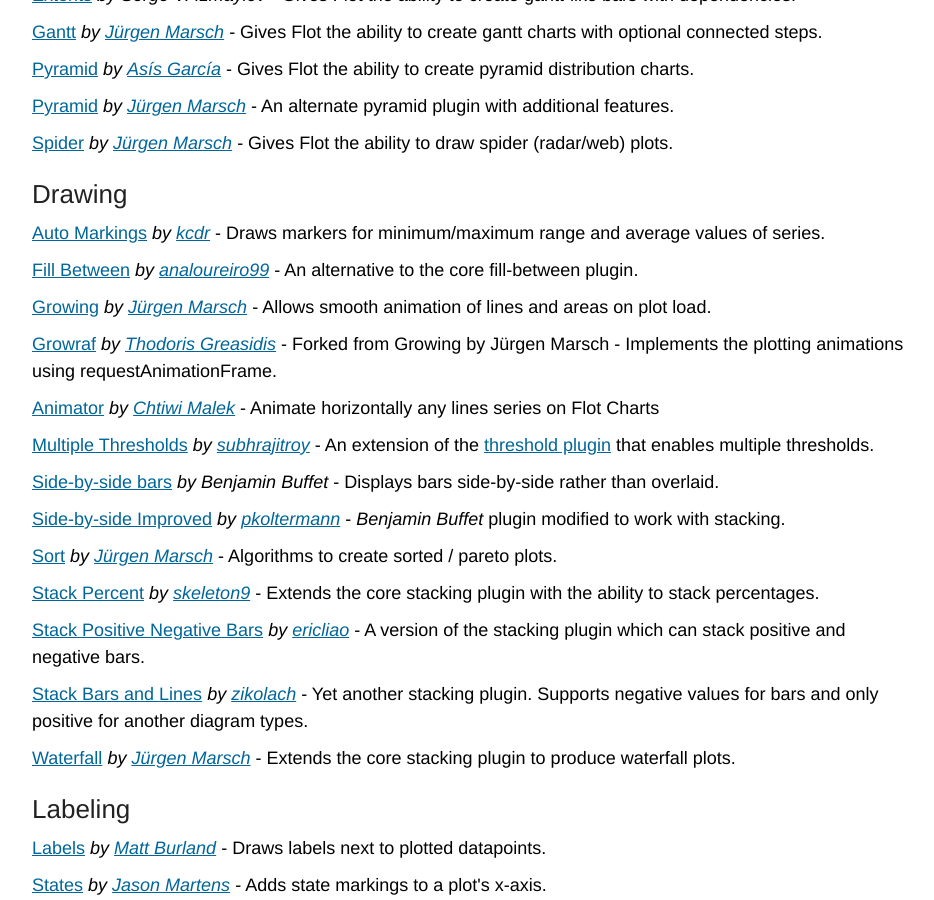
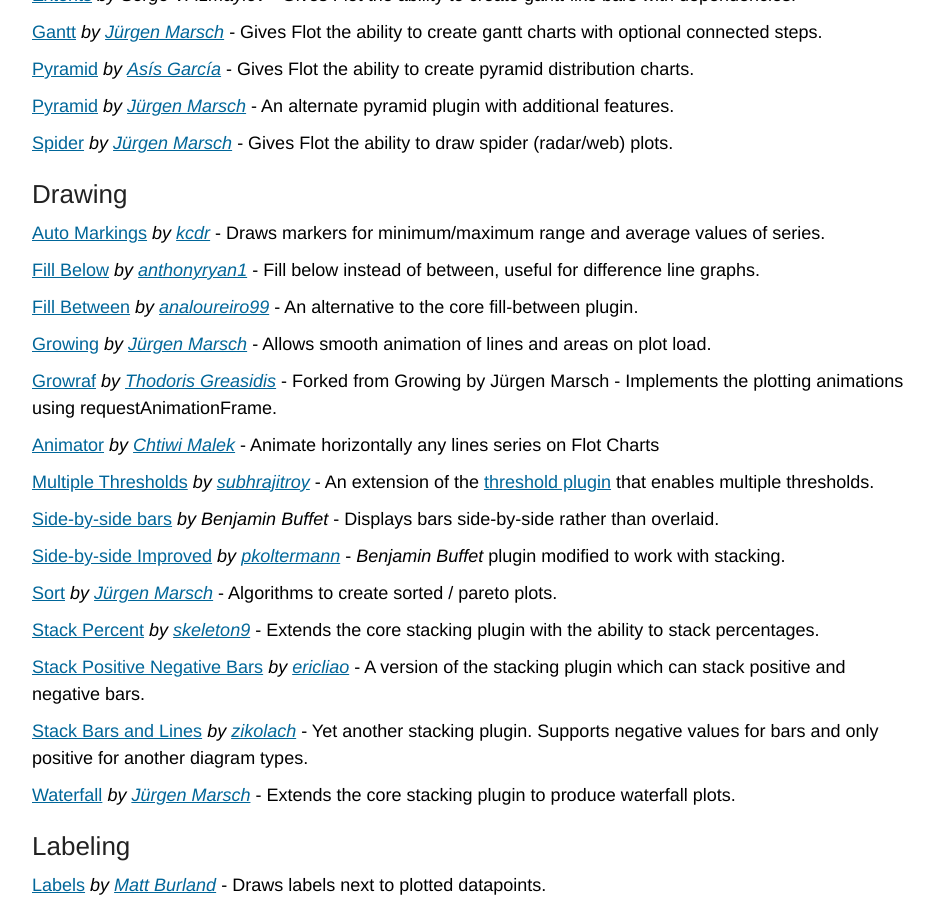
Before and after one commit to flot/flot.github.com, a Jekyll site: the page built from plugins/index.html, in a window 1280 px wide and 900 px high, scrolled down 692 px. Shown: the whole window, without its empty margins (168-1102 px from the left). Built offline with Jekyll 4.4.1, drawn with Linux system fonts in a browser that asks for light colours; Markdown is read by kramdown in place of the engine named in the settings.

Commit message:
Fill below plugin
A link to a fill below plugin that behaves differently than fillbetween
and allows the creation of difference line graphs

```diff
--- a/plugins/index.html
+++ b/plugins/index.html
@@ -61,6 +61,10 @@
 <p><a href="https://github.com/kcdr/flot-autoMarkings">Auto Markings</a>
 <em>by <a href="https://github.com/kcdr">kcdr</a></em> -
 Draws markers for minimum/maximum range and average values of series.</p>
+
+<p><a href="https://github.com/whatbox/jquery.flot.fillbelow">Fill Below</a>
+<em>by <a href="https://github.com/anthonyryan1">anthonyryan1</a></em> -
+Fill below instead of between, useful for difference line graphs.</p>
 
 <p><a href="https://github.com/analoureiro99/flot-fillArea-plugin">Fill Between</a>
 <em>by <a href="https://github.com/analoureiro99">analoureiro99</a></em> -
```
